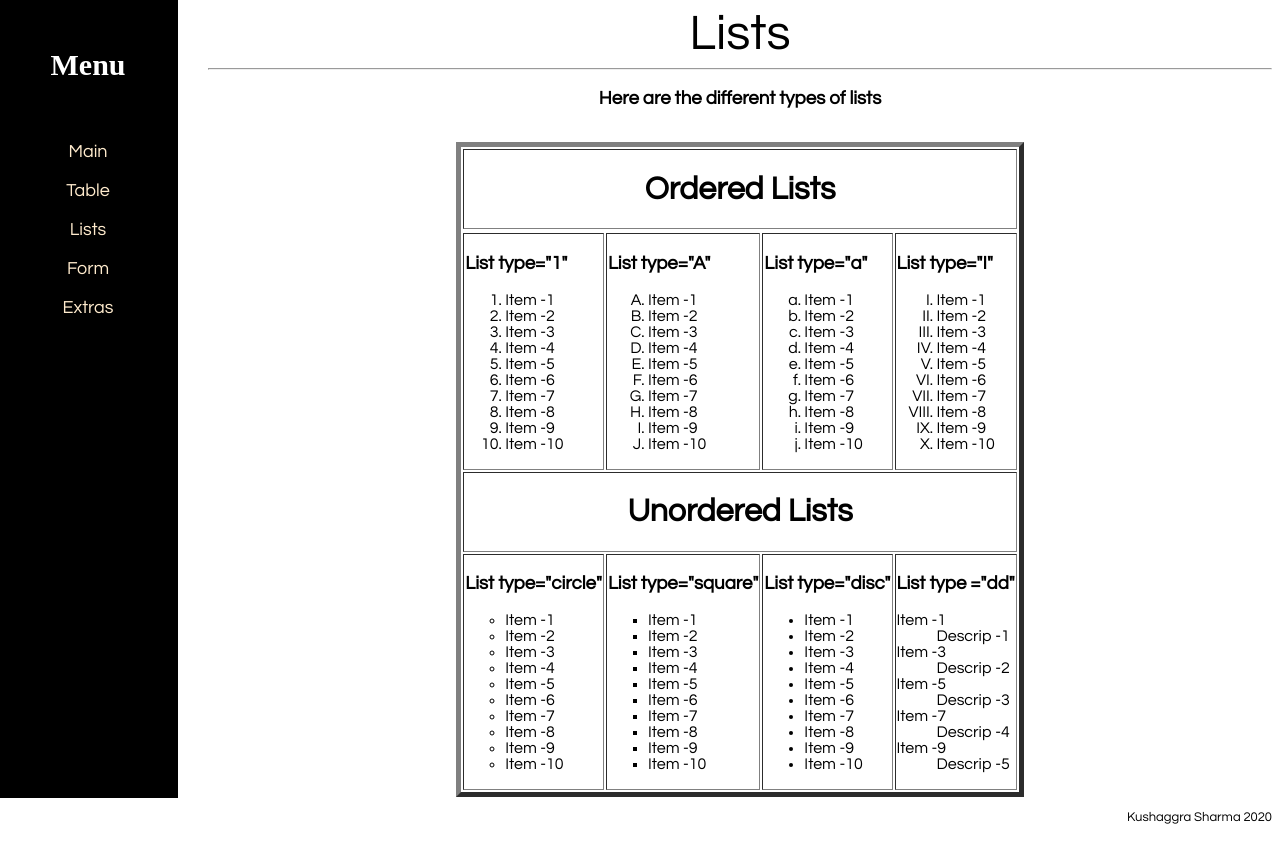
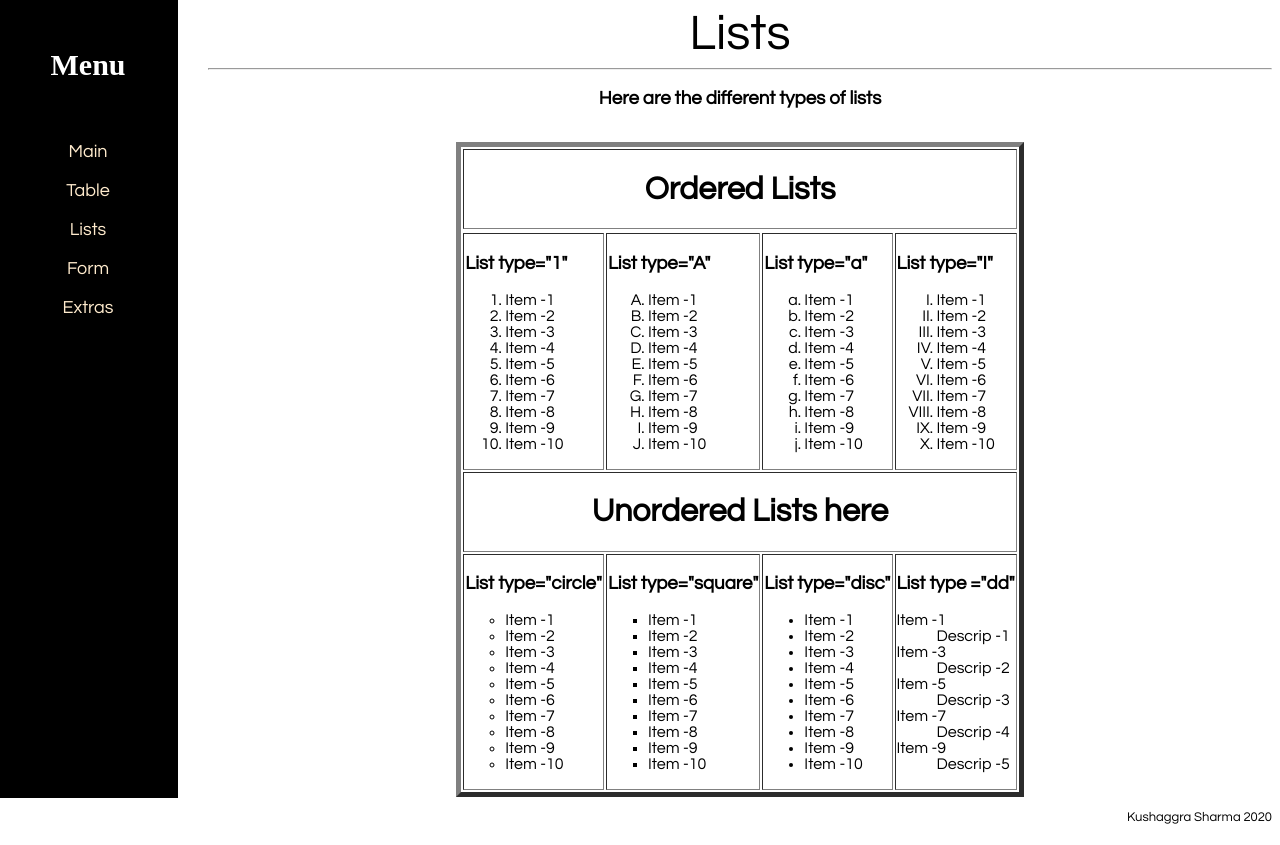
Before and after one commit to Kushaggra/static_html_css_js, a plain HTML site: page index.html in a window 1280 px wide. Both pictures are taken after a click on the button "Lists". Drawn offline with Linux system fonts and the light colour scheme.

Commit message:
Added here

```diff
--- a/index.html
+++ b/index.html
@@ -148,7 +148,7 @@
 <tr >
    <td colspan="4" >
     <center>
-        <h1>Unordered Lists</h1>
+        <h1>Unordered Lists here</h1>
     </center>
     </td>
 </tr>
```
